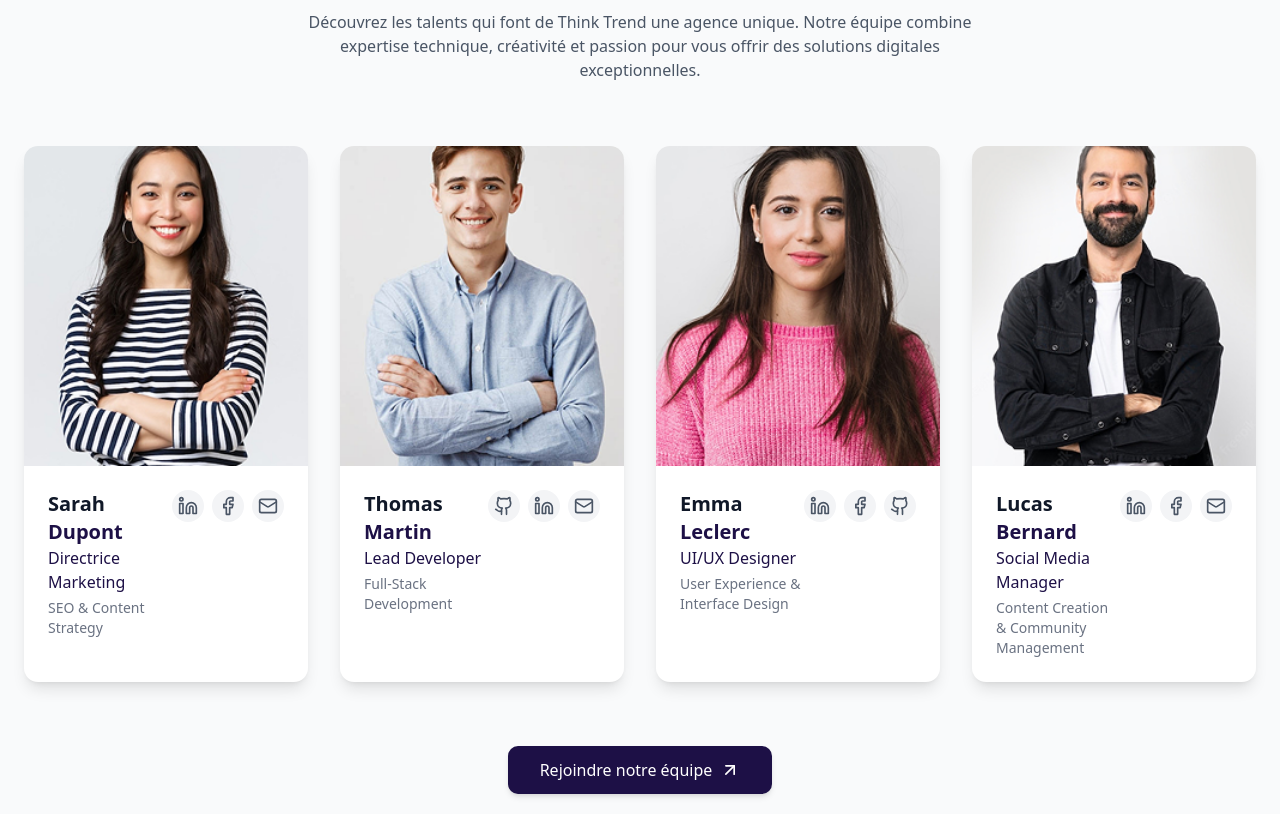
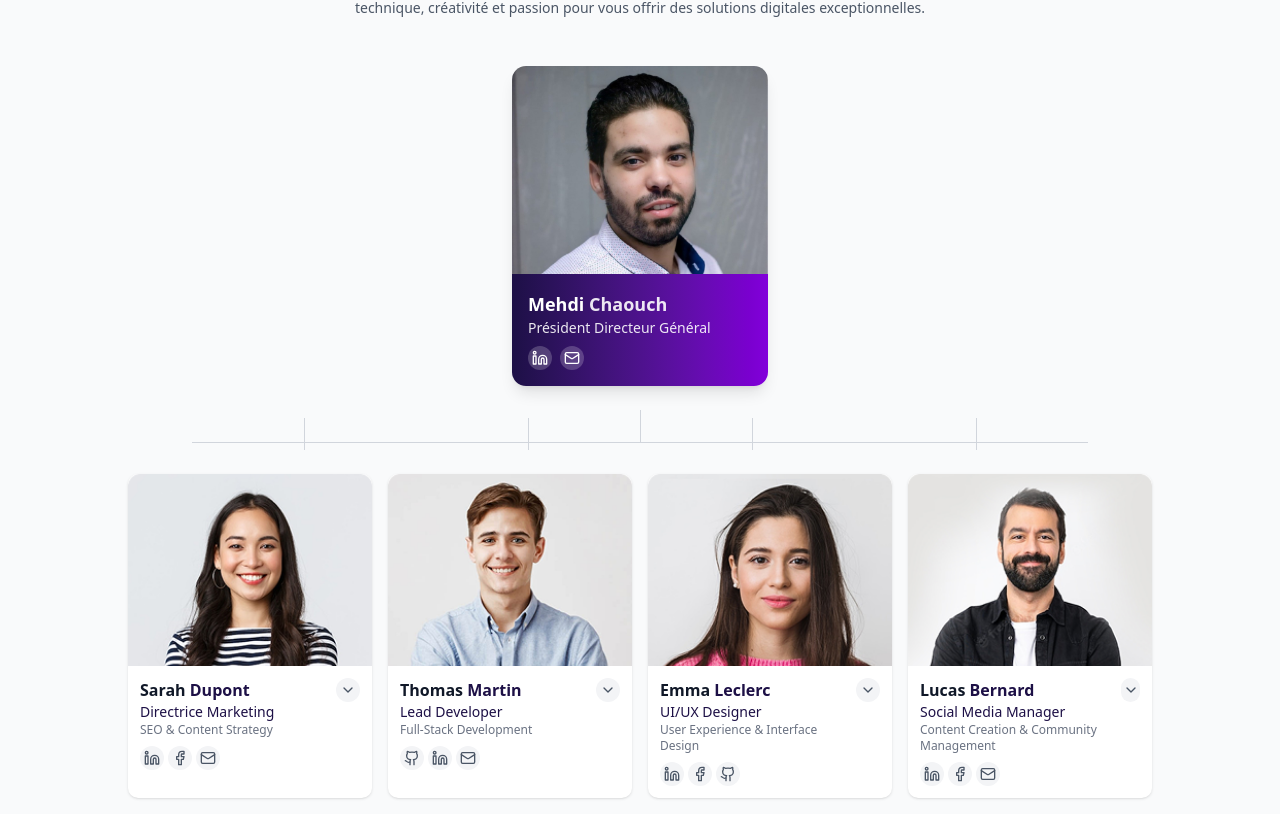
Before and after one commit to Selim735/vitrine-thinktrend, a Next.js app: page / in a window 1280 px wide. Shown: the part 4866-5680 px from the top of the page. Built offline with nearby package versions, Linux system fonts and the light colour scheme.

Commit message:
Implement code changes to enhance functionality and improve performance

```diff
--- a/src/components/Team.tsx
+++ b/src/components/Team.tsx
@@ -2,7 +2,7 @@
 
 import { useState } from "react"
 import { motion } from "framer-motion"
-import { Github, Linkedin, Facebook, Mail, ArrowUpRight } from "lucide-react"
+import { Github, Linkedin, Facebook, Mail, ArrowUpRight, ChevronDown } from "lucide-react"
 import Image from "next/image"
 import Link from "next/link"
 
@@ -22,12 +22,29 @@ type TeamMember = {
   image: string
   bio: string
   socialLinks: SocialLink[]
+  level?: number // Niveau hiérarchique: 1 pour le président, 2 pour les managers, etc.
+  reportsTo?: number // ID du supérieur hiérarchique
 }
 
 // Composant principal
 export default function Team() {
-  // Données des membres de l'équipe
+  // Données des membres de l'équipe avec ajout du président
   const teamMembers: TeamMember[] = [
+    {
+      id: 0,
+      name: "Mehdi Chaouch",
+      firstName: "Mehdi",
+      lastName: "Chaouch",
+      role: "Président Directeur Général",
+      specialty: "Stratégie & Innovation",
+      image: "/images/CEO_thinktrend.jpeg?height=400&width=400",
+      bio: "Fondateur de Think Trend avec plus de 15 ans d'expérience dans le secteur digital. Visionnaire et stratège passionné par l'innovation.",
+      socialLinks: [
+        { platform: "linkedin", url: "https://linkedin.com/" },
+        { platform: "email", url: "mailto:jm.durand@thinktrend.com" },
+      ],
+      level: 1,
+    },
     {
       id: 1,
       name: "Sarah Dupont",
@@ -42,6 +59,8 @@ export default function Team() {
         { platform: "facebook", url: "https://facebook.com/" },
         { platform: "email", url: "mailto:sarah@thinktrend.com" },
       ],
+      level: 2,
+      reportsTo: 0
     },
     {
       id: 2,
@@ -57,6 +76,8 @@ export default function Team() {
         { platform: "linkedin", url: "https://linkedin.com/" },
         { platform: "email", url: "mailto:thomas@thinktrend.com" },
       ],
+      level: 2,
+      reportsTo: 0
     },
     {
       id: 3,
@@ -72,6 +93,8 @@ export default function Team() {
         { platform: "facebook", url: "https://facebook.com/" },
         { platform: "github", url: "https://github.com/" },
       ],
+      level: 2,
+      reportsTo: 0
     },
     {
       id: 4,
@@ -87,23 +110,29 @@ export default function Team() {
         { platform: "facebook", url: "https://facebook.com/" },
         { platform: "email", url: "mailto:lucas@thinktrend.com" },
       ],
+      level: 2,
+      reportsTo: 0
     },
   ]
 
+  const president = teamMembers.find(member => member.level === 1);
+  const managers = teamMembers.filter(member => member.level === 2);
+
   // État pour le membre sélectionné (pour la vue mobile)
   const [selectedMember, setSelectedMember] = useState<TeamMember | null>(null)
+  const [expandedMember, setExpandedMember] = useState<number | null>(null)
 
   // Fonction pour obtenir l'icône du réseau social
   const getSocialIcon = (platform: string) => {
     switch (platform) {
       case "github":
-        return <Github className="h-5 w-5" />
+        return <Github className="h-4 w-4" />
       case "linkedin":
-        return <Linkedin className="h-5 w-5" />
+        return <Linkedin className="h-4 w-4" />
       case "facebook":
-        return <Facebook className="h-5 w-5" />
+        return <Facebook className="h-4 w-4" />
       case "email":
-        return <Mail className="h-5 w-5" />
+        return <Mail className="h-4 w-4" />
       default:
         return null
     }
@@ -130,23 +159,23 @@ export default function Team() {
   }
 
   return (
-    <section className="py-20 px-6 bg-gray-50">
+    <section className="py-16 px-4 bg-gray-50">
       <div className="container mx-auto">
         <motion.div
           initial={{ opacity: 0, y: 20 }}
           animate={{ opacity: 1, y: 0 }}
           transition={{ duration: 0.6 }}
-          className="text-center mb-16"
+          className="text-center mb-12"
         >
-          <h2 className="text-sm font-semibold text-[#1D1046] uppercase tracking-wider mb-3">Notre équipe</h2>
-          <h3 className="text-3xl md:text-4xl font-bold text-gray-900 mb-6">Des experts passionnés</h3>
-          <p className="text-gray-600 max-w-2xl mx-auto">
+          <h2 className="text-sm font-semibold text-[#1D1046] uppercase tracking-wider mb-2">Notre équipe</h2>
+          <h3 className="text-3xl font-bold text-gray-900 mb-4">Des experts passionnés</h3>
+          <p className="text-gray-600 max-w-2xl mx-auto text-sm">
             Découvrez les talents qui font de Think Trend une agence unique. Notre équipe combine expertise technique,
             créativité et passion pour vous offrir des solutions digitales exceptionnelles.
           </p>
         </motion.div>
 
-        {/* Vue mobile - Sélecteur et détail */}
+        {/* Vue mobile - Accordéon */}
         <div className="md:hidden mb-12">
           <div className="bg-white rounded-xl shadow-md p-4 mb-6">
             <select
@@ -174,31 +203,31 @@ export default function Team() {
               animate={{ opacity: 1, y: 0 }}
               className="bg-white rounded-xl shadow-lg overflow-hidden"
             >
-              <div className="relative h-80 w-full">
+              <div className="relative h-64 w-full">
                 <Image
                   src={selectedMember.image || "/placeholder.svg"}
                   alt={selectedMember.name}
                   fill
-                  className="object-cover"
+                  className="object-cover object-top"
                   sizes="(max-width: 768px) 100vw, 33vw"
                 />
               </div>
-              <div className="p-6">
-                <h4 className="text-2xl font-bold text-gray-900">
+              <div className="p-4">
+                <h4 className="text-xl font-bold text-gray-900">
                   {selectedMember.firstName} <span className="text-[#1D1046]">{selectedMember.lastName}</span>
                 </h4>
-                <p className="text-[#1D1046] font-medium mb-3">{selectedMember.role}</p>
-                <p className="text-gray-500 text-sm mb-2">Spécialité: {selectedMember.specialty}</p>
-                <p className="text-gray-600 mb-6">{selectedMember.bio}</p>
+                <p className="text-[#1D1046] font-medium mb-2">{selectedMember.role}</p>
+                <p className="text-gray-500 text-xs mb-2">Spécialité: {selectedMember.specialty}</p>
+                <p className="text-gray-600 text-sm mb-4">{selectedMember.bio}</p>
 
-                <div className="flex space-x-3">
+                <div className="flex space-x-2">
                   {selectedMember.socialLinks.map((link, index) => (
                     <Link
                       key={index}
                       href={link.url}
                       target="_blank"
                       rel="noopener noreferrer"
-                      className="w-10 h-10 rounded-full bg-gray-100 flex items-center justify-center text-gray-600 hover:bg-[#1D1046] hover:text-white transition-colors"
+                      className="w-8 h-8 rounded-full bg-gray-100 flex items-center justify-center text-gray-600 hover:bg-[#1D1046] hover:text-white transition-colors"
                     >
                       {getSocialIcon(link.platform)}
                     </Link>
@@ -209,87 +238,161 @@ export default function Team() {
           )}
         </div>
 
-        {/* Vue desktop - Grille */}
-        <motion.div
-          variants={containerVariants}
-          initial="hidden"
-          whileInView="visible"
-          viewport={{ once: true }}
-          className="hidden md:grid grid-cols-1 md:grid-cols-2 lg:grid-cols-4 gap-8"
-        >
-          {teamMembers.map((member) => (
-            <motion.div
-              key={member.id}
-              variants={itemVariants}
-              className="bg-white rounded-xl shadow-lg overflow-hidden group hover:shadow-xl transition-all duration-300"
-            >
-              <div className="relative h-80 w-full overflow-hidden">
-                <div className="absolute inset-0 bg-gradient-to-t from-[#1D1046]/80 to-transparent opacity-0 group-hover:opacity-100 transition-opacity duration-300 z-10"></div>
-                <Image
-                  src={member.image || "/placeholder.svg"}
-                  alt={member.name}
-                  fill
-                  className="object-cover transition-transform duration-500 group-hover:scale-110"
-                  sizes="(max-width: 768px) 100vw, (max-width: 1200px) 50vw, 25vw"
-                />
+        {/* Vue desktop - Organigramme */}
+        <div className="hidden md:block">
+          {/* Président */}
+          {president && (
+            <div className="flex justify-center mb-6">
+              <motion.div
+                initial={{ opacity: 0, y: -20 }}
+                animate={{ opacity: 1, y: 0 }}
+                className="bg-white rounded-xl shadow-lg overflow-hidden w-64 group hover:shadow-xl transition-all duration-300 relative"
+              >
+                <div className="relative h-52 w-full overflow-hidden">
+                  <div className="absolute inset-0 bg-gradient-to-t from-[#1D1046]/80 to-transparent opacity-0 group-hover:opacity-100 transition-opacity duration-300 z-10"></div>
+                  <Image
+                    src={president.image || "/placeholder.svg"}
+                    alt={president.name}
+                    fill
+                    className="object-cover object-top transition-transform duration-500 group-hover:scale-105"
+                    sizes="(max-width: 768px) 100vw, (max-width: 1200px) 50vw, 25vw"
+                  />
+                </div>
+                <div className="p-4 bg-gradient-to-r from-[#1D1046] to-purple-700 text-white">
+                  <h4 className="text-lg font-bold">
+                    {president.firstName} <span className="opacity-90">{president.lastName}</span>
+                  </h4>
+                  <p className="text-white/90 text-sm font-medium">{president.role}</p>
 
-                {/* Overlay avec bio au survol */}
-                <div className="absolute inset-0 flex items-end z-20">
-                  <div className="p-6 text-white transform translate-y-full group-hover:translate-y-0 transition-transform duration-300">
-                    <p className="text-sm leading-relaxed">{member.bio}</p>
-                    <div className="mt-4 flex items-center">
-                      <span className="text-white/80 text-sm">En savoir plus</span>
-                      <ArrowUpRight className="ml-1 h-4 w-4 text-white/80" />
-                    </div>
+                  <div className="flex space-x-2 mt-2">
+                    {president.socialLinks.map((link, index) => (
+                      <Link
+                        key={index}
+                        href={link.url}
+                        target="_blank"
+                        rel="noopener noreferrer"
+                        className="w-6 h-6 rounded-full bg-white/20 flex items-center justify-center text-white hover:bg-white hover:text-[#1D1046] transition-colors"
+                      >
+                        {getSocialIcon(link.platform)}
+                      </Link>
+                    ))}
                   </div>
                 </div>
-              </div>
 
-              <div className="p-6">
-                <div className="flex justify-between items-start">
-                  <div>
-                    <h4 className="text-xl font-bold text-gray-900">
-                      {member.firstName} <span className="text-[#1D1046]">{member.lastName}</span>
-                    </h4>
-                    <p className="text-[#1D1046] font-medium mb-1">{member.role}</p>
-                    <p className="text-gray-500 text-sm">{member.specialty}</p>
+                <div
+                  className="absolute inset-0 cursor-pointer"
+                  onClick={() => setExpandedMember(expandedMember === president.id ? null : president.id)}
+                >
+                  {expandedMember === president.id && (
+                    <div className="absolute inset-0 bg-white/95 p-4 flex flex-col justify-between z-30">
+                      <div>
+                        <h4 className="text-lg font-bold text-[#1D1046]">{president.name}</h4>
+                        <p className="text-[#1D1046] text-sm font-medium">{president.role}</p>
+                        <p className="text-gray-500 text-xs mt-1">Spécialité: {president.specialty}</p>
+                        <p className="text-gray-600 text-sm mt-2">{president.bio}</p>
+                      </div>
+                      <div className="flex justify-end">
+                        <button className="text-sm text-[#1D1046] font-medium">Fermer</button>
+                      </div>
+                    </div>
+                  )}
+                </div>
+              </motion.div>
+            </div>
+          )}
+
+          {/* Lignes de connexion */}
+          <div className="relative h-16 mx-auto w-full max-w-4xl">
+            <div className="absolute left-1/2 top-0 w-px h-8 bg-gray-300"></div>
+            <div className="absolute left-1/2 top-8 transform -translate-x-1/2 w-full max-w-4xl h-px bg-gray-300"></div>
+            {managers.map((_, index) => {
+              const position = 100 / (managers.length * 2);
+              const left = position + (index * (100 - (position * 2))) / (managers.length - 1);
+
+              return (
+                <div
+                  key={index}
+                  className="absolute w-px h-8 bg-gray-300"
+                  style={{ left: `${left}%`, top: '8px' }}
+                ></div>
+              );
+            })}
+          </div>
+
+          {/* Managers */}
+          <motion.div
+            variants={containerVariants}
+            initial="hidden"
+            whileInView="visible"
+            viewport={{ once: true }}
+            className="grid grid-cols-2 md:grid-cols-4 gap-4 max-w-5xl mx-auto"
+          >
+            {managers.map((member, index) => (
+              <motion.div
+                key={member.id}
+                variants={itemVariants}
+                className="bg-white rounded-lg shadow overflow-hidden group hover:shadow-lg transition-all duration-300 relative"
+              >
+                <div className="relative h-48 w-full overflow-hidden">
+                  <div className="absolute inset-0 bg-gradient-to-t from-[#1D1046]/80 to-transparent opacity-0 group-hover:opacity-100 transition-opacity duration-300 z-10"></div>
+                  <Image
+                    src={member.image || "/placeholder.svg"}
+                    alt={member.name}
+                    fill
+                    className="object-cover object-top transition-transform duration-500 group-hover:scale-105"
+                    sizes="(max-width: 768px) 100vw, (max-width: 1200px) 50vw, 25vw"
+                  />
+                </div>
+                <div className="p-3">
+                  <div className="flex justify-between items-start">
+                    <div>
+                      <h4 className="text-base font-bold text-gray-900">
+                        {member.firstName} <span className="text-[#1D1046]">{member.lastName}</span>
+                      </h4>
+                      <p className="text-[#1D1046] text-sm font-medium">{member.role}</p>
+                      <p className="text-gray-500 text-xs">{member.specialty}</p>
+                    </div>
+
+                    <button
+                      onClick={() => setExpandedMember(expandedMember === member.id ? null : member.id)}
+                      className="w-6 h-6 rounded-full bg-gray-100 flex items-center justify-center text-gray-600 hover:bg-[#1D1046] hover:text-white transition-colors"
+                    >
+                      <ChevronDown className="h-4 w-4" />
+                    </button>
                   </div>
 
-                  <div className="flex space-x-2">
+                  <div className="flex space-x-1 mt-2">
                     {member.socialLinks.map((link, index) => (
                       <Link
                         key={index}
                         href={link.url}
                         target="_blank"
                         rel="noopener noreferrer"
-                        className="w-8 h-8 rounded-full bg-gray-100 flex items-center justify-center text-gray-600 hover:bg-[#1D1046] hover:text-white transition-colors"
+                        className="w-6 h-6 rounded-full bg-gray-100 flex items-center justify-center text-gray-600 hover:bg-[#1D1046] hover:text-white transition-colors"
                       >
                         {getSocialIcon(link.platform)}
                       </Link>
                     ))}
                   </div>
                 </div>
-              </div>
-            </motion.div>
-          ))}
-        </motion.div>
 
-        {/* CTA */}
-        <motion.div
-          initial={{ opacity: 0, y: 20 }}
-          whileInView={{ opacity: 1, y: 0 }}
-          viewport={{ once: true }}
-          transition={{ delay: 0.4, duration: 0.6 }}
-          className="mt-16 text-center"
-        >
-          <Link
-            href="/contact"
-            className="inline-flex items-center bg-[#1D1046] text-white px-8 py-3 rounded-lg font-medium hover:bg-[#2d1a69] transition-colors shadow-md"
-          >
-            Rejoindre notre équipe
-            <ArrowUpRight className="ml-2 h-5 w-5" />
-          </Link>
-        </motion.div>
+                {expandedMember === member.id && (
+                  <div className="absolute inset-0 bg-white/95 p-4 flex flex-col justify-between z-30">
+                    <div>
+                      <h4 className="text-lg font-bold text-[#1D1046]">{member.name}</h4>
+                      <p className="text-[#1D1046] text-sm font-medium">{member.role}</p>
+                      <p className="text-gray-500 text-xs mt-1">Spécialité: {member.specialty}</p>
+                      <p className="text-gray-600 text-sm mt-2">{member.bio}</p>
+                    </div>
+                    <div className="flex justify-end">
+                      <button className="text-sm text-[#1D1046] font-medium">Fermer</button>
+                    </div>
+                  </div>
+                )}
+              </motion.div>
+            ))}
+          </motion.div>
+        </div>
       </div>
     </section>
   )
```
Also changed, not shown: public/images/CEO_thinktrend.jpeg (added).
